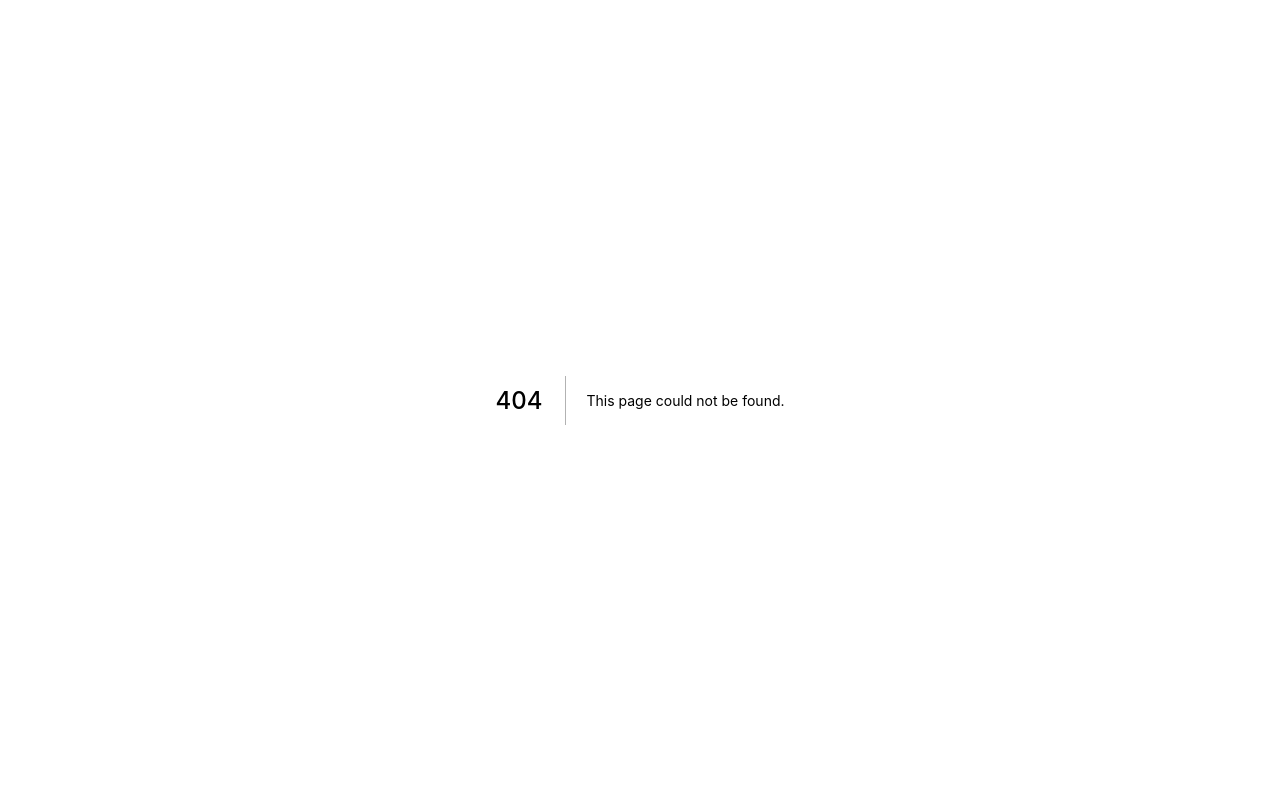
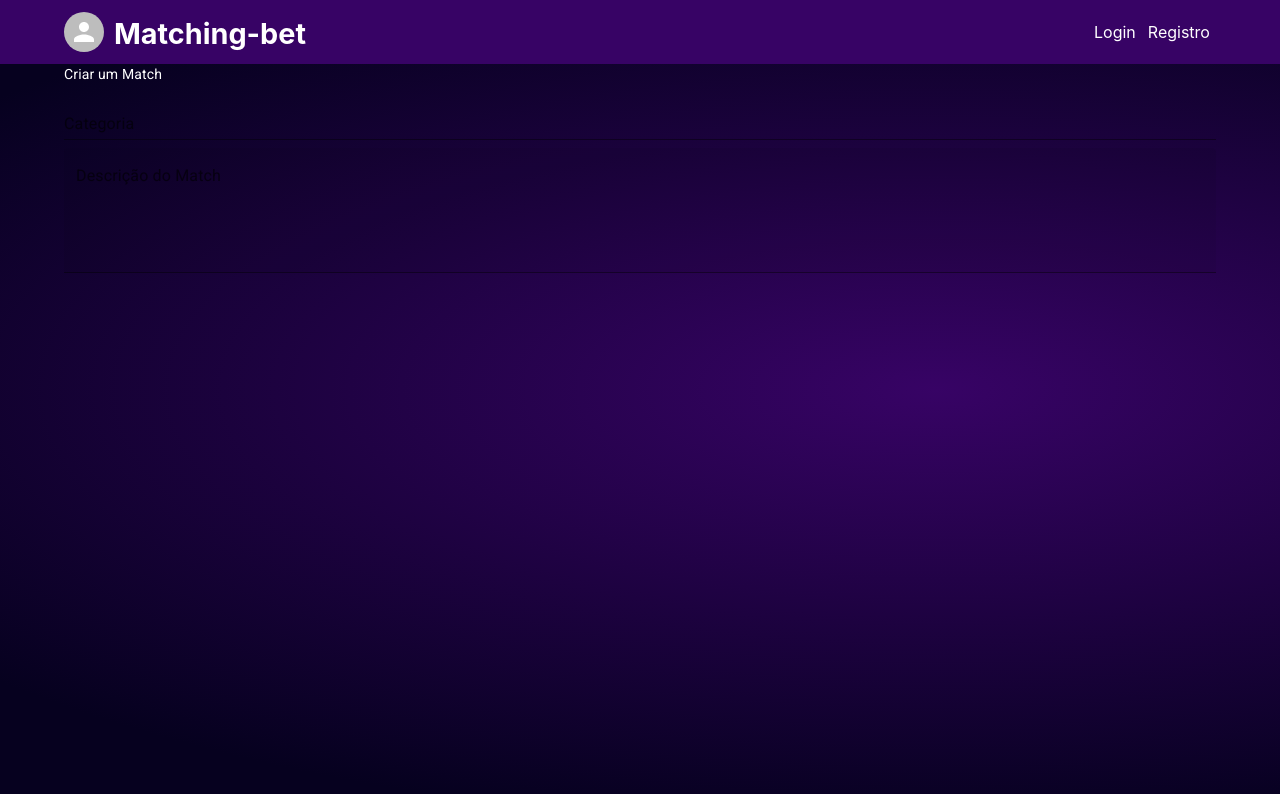
Before and after one commit to matchingbet/web, a Next.js app: page /create-bet in a window 1280 px wide. Before the commit this address had no page. Shown: the top 794 px of the page. Built offline with nearby package versions, Linux system fonts and the light colour scheme.

Commit message:
create bet started

```diff
--- /dev/null
+++ b/src/pages/create-bet.tsx
@@ -0,0 +1,101 @@
+import { TextField, ThemeProvider, Typography } from "@mui/material";
+import Container from "@mui/material/Container";
+import { styled } from "@mui/system";
+import { Field, Form, Formik, FormikHelpers, FormikProps } from "formik";
+import * as yup from 'yup';
+import CustomHeader from "../components/CustomHeader";
+import { internalTheme } from "../styles/theme";
+
+const CreateBetPage = () => {
+    return (
+        <ThemeProvider theme={internalTheme}>
+            <CustomHeader />
+            <Container>
+                <CreateBetForm />
+            </Container>
+        </ThemeProvider>
+
+    );
+};
+
+
+const StyledForm = styled(Form)({
+    height: "100%",
+    display: "flex",
+    color: "white",
+    flexDirection: "column",
+    ".form-field": {
+        margin: "1vh 0"
+    },
+    ".submit-button-terms": {
+        margin: "2vh 0",
+    }
+})
+
+const validationSchema = yup.object({
+    categoria: yup
+        .string()
+        .required("Categoria obrigatória."),
+});
+
+const initialValues: BetCreation = {
+    category: "",
+    description: ""
+};
+
+interface BetCreation {
+    category: string;
+    description: string
+}
+
+const onSubmit = (
+    user: BetCreation,
+    { setSubmitting, resetForm }: FormikHelpers<BetCreation>
+) => {
+    setSubmitting(true);
+};
+
+const CreateBetForm = () => {
+    return (
+        <Formik
+            initialValues={initialValues}
+            validationSchema={validationSchema}
+            onSubmit={onSubmit}
+        >
+            {(formik: FormikProps<BetCreation>) => (
+                <StyledForm onSubmit={formik.handleSubmit}>
+                    <Typography variant="body2">
+                        Criar um Match
+                    </Typography>
+
+                    <Field as={TextField}
+                        key="category"
+                        id="category"
+                        name="category"
+                        label="Categoria"
+                        placeholder="Adicione uma categoria (ou até x)"
+                        className="form-field"
+                        variant="standard"
+                        error={formik.touched.category && Boolean(formik.errors.category)}
+                        helperText={formik.touched.category && formik.errors.category} />
+
+                    <Field as={TextField}
+                        key="description"
+                        id="description"
+                        name="description"
+                        label="Descrição do Match"
+                        placeholder="Descreva seu Match"
+                        multiline
+                        rows={4}
+                        variant="filled"
+                        error={formik.touched.description && Boolean(formik.errors.description)}
+                        helperText={formik.touched.description && formik.errors.description} />
+
+                </StyledForm>
+            )}
+
+        </Formik>
+    );
+}
+
+export default CreateBetPage;
--- a/src/pages/index.tsx
+++ b/src/pages/index.tsx
@@ -10,9 +10,10 @@ import MostRequestedBets from "../components/MostRequestedBets/MostRequestedBets
 import SearchBets from "../components/SearchBets";
 
 import {ThemeProvider} from "@mui/material/styles";
-import theme from "../styles/theme";
+import { theme } from "../styles/theme";
 import BetCardProps from "../models/Bet";
 import {useState} from "react";
+import CreateBet from "../components/CreateBetButton";
 
 
 export async function getServerSideProps() {
@@ -60,7 +61,7 @@ const Home: NextPage<HomePageProps> = ({mostRequestedBets}) => {
                 </HomePageItem>
             </Container>
 
-            {/*<CreateBet/>*/}
+            <CreateBet/>
         </ThemeProvider>
     );
 };
--- a/src/pages/legal/privacy-notice.tsx
+++ b/src/pages/legal/privacy-notice.tsx
@@ -1,7 +1,7 @@
 import CustomHeader from "../../components/CustomHeader";
 import Container from "@mui/material/Container";
 import {styled, ThemeProvider} from "@mui/system";
-import theme from "../../styles/theme";
+import { theme } from "../../styles/theme";
 
 import Link from 'next/link'
 
--- a/src/styles/theme.tsx
+++ b/src/styles/theme.tsx
@@ -1,12 +1,6 @@
 import {createTheme} from "@mui/material/styles";
 
-const theme = createTheme({
-    typography: {
-        allVariants: {
-            color: "#ffffff",
-            fontSize: "1rem",
-        },
-    },
+export const theme = createTheme({
 });
 
 theme.typography.body1 = {
@@ -19,7 +13,7 @@ theme.typography.body1 = {
     "@media (min-width:600px)": {
         fontSize: "1rem",
     },
-    color: "white",
+    color: "#ffffff",
 };
 
 theme.typography.h1 = {
@@ -30,7 +24,41 @@ theme.typography.h1 = {
     [theme.breakpoints.up("md")]: {
         fontSize: "1.8rem",
     },
-    color: "white",
+    color: "#ffffff",
 };
 
-export default theme;
+theme.typography.h2 = {
+    "@media (min-width:600px)": {
+        fontSize: "1.5rem",
+    },
+    [theme.breakpoints.up("md")]: {
+        fontSize: "1.8rem",
+    },
+    fontSize: "1rem",
+    color: "#ffffff",
+};
+
+export const internalTheme = createTheme({
+});
+
+internalTheme.typography.h1 = {
+    fontSize: "1.5rem",
+    "@media (min-width:600px)": {
+        fontSize: "1.5rem",
+    },
+    [internalTheme.breakpoints.up("md")]: {
+        fontSize: "1.8rem",
+    },
+    color: "#ffffff",
+};
+
+internalTheme.typography.h2 = {
+    "@media (min-width:600px)": {
+        fontSize: "1.5rem",
+    },
+    [internalTheme.breakpoints.up("md")]: {
+        fontSize: "1.8rem",
+    },
+    fontSize: "1rem",
+    color: "#ffffff",
+};
```
Also changed, not shown: src/components/CreateBet.tsx (deleted, +0 -26 lines), src/components/CreateBetButton.tsx (added, +38 -0 lines).
